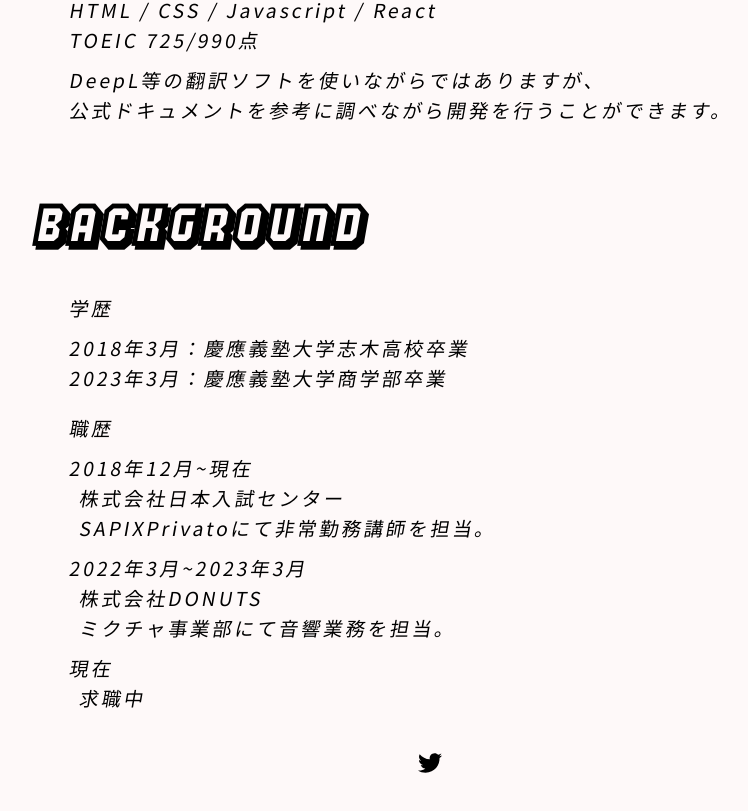
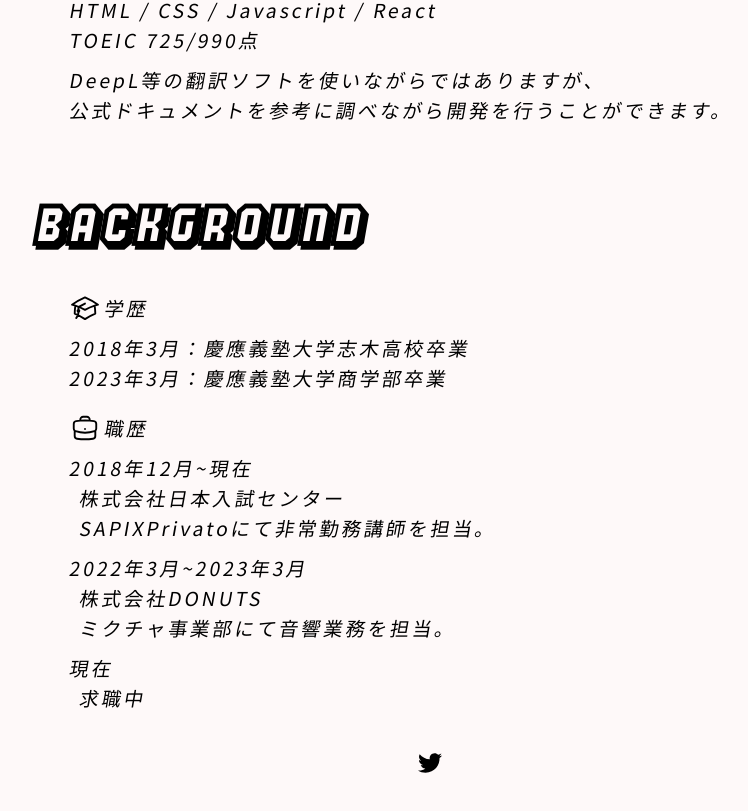
Before and after one commit to ktrooper/portofolio, a Next.js app: page / in a window 1280 px wide. Shown: the part 893-1704 px from the top of the page, without its empty margins (210-958 px from the left). Built offline with nearby package versions, Linux system fonts and the light colour scheme.

Commit message:
Add icon

```diff
--- a/pages/index.js
+++ b/pages/index.js
@@ -91,14 +91,25 @@ export default function Home() {
             <h2 className={styles.cardTitle} id="background">Background</h2>
             <div className={styles.cards}>
               <div className={styles.schoolHistory}>
-                <p className={styles.schoolHistoryTitle}>学歴</p>
+                <p className={styles.schoolHistoryTitle}>
+                <svg xmlns="http://www.w3.org/2000/svg" fill="none" viewBox="0 0 24 24" stroke-width="1.5" stroke="currentColor" style={{width: "30px", transform: "skewX(10deg)", marginRight: "5px"}}>
+                  <path stroke-linecap="round" stroke-linejoin="round" d="M4.26 10.147a60.436 60.436 0 00-.491 6.347A48.627 48.627 0 0112 20.904a48.627 48.627 0 018.232-4.41 60.46 60.46 0 00-.491-6.347m-15.482 0a50.57 50.57 0 00-2.658-.813A59.905 59.905 0 0112 3.493a59.902 59.902 0 0110.399 5.84c-.896.248-1.783.52-2.658.814m-15.482 0A50.697 50.697 0 0112 13.489a50.702 50.702 0 017.74-3.342M6.75 15a.75.75 0 100-1.5.75.75 0 000 1.5zm0 0v-3.675A55.378 55.378 0 0112 8.443m-7.007 11.55A5.981 5.981 0 006.75 15.75v-1.5" />
+                </svg>
+                  学歴
+                </p>
                 <div className={styles.schoolHistoryContent}>
                   <p style={{marginTop: "10px"}}>2018年3月：慶應義塾大学志木高校卒業</p>
                   <p>2023年3月：慶應義塾大学商学部卒業</p>
                 </div>
               </div>
               <div className={styles.workHistory}>
-                <p className={styles.workHistoryTitle}>職歴</p>
+                <p className={styles.workHistoryTitle}>
+                <svg xmlns="http://www.w3.org/2000/svg" fill="none" viewBox="0 0 24 24" stroke-width="1.5" stroke="currentColor" style={{width: "30px", transform: "skewX(10deg)", marginRight: "5px"}}>
+  <path stroke-linecap="round" stroke-linejoin="round" d="M20.25 14.15v4.25c0 1.094-.787 2.036-1.872 2.18-2.087.277-4.216.42-6.378.42s-4.291-.143-6.378-.42c-1.085-.144-1.872-1.086-1.872-2.18v-4.25m16.5 0a2.18 2.18 0 00.75-1.661V8.706c0-1.081-.768-2.015-1.837-2.175a48.114 48.114 0 00-3.413-.387m4.5 8.006c-.194.165-.42.295-.673.38A23.978 23.978 0 0112 15.75c-2.648 0-5.195-.429-7.577-1.22a2.016 2.016 0 01-.673-.38m0 0A2.18 2.18 0 013 12.489V8.706c0-1.081.768-2.015 1.837-2.175a48.111 48.111 0 013.413-.387m7.5 0V5.25A2.25 2.25 0 0013.5 3h-3a2.25 2.25 0 00-2.25 2.25v.894m7.5 0a48.667 48.667 0 00-7.5 0M12 12.75h.008v.008H12v-.008z" />
+</svg>
+
+                  職歴
+                </p>
                 <div className={styles.workHistoryContent}>
                   <p style={{marginTop: "10px"}}>2018年12月~現在</p>
                   <p style={{marginLeft: "10px"}}>株式会社日本入試センター</p>
--- a/styles/Home.module.css
+++ b/styles/Home.module.css
@@ -50,6 +50,7 @@
   line-height: 30px;
   transform: skewX(-10deg);
   letter-spacing: 3px;
+  display: flex;
 }
 .card1{
   text-align: left;
```
